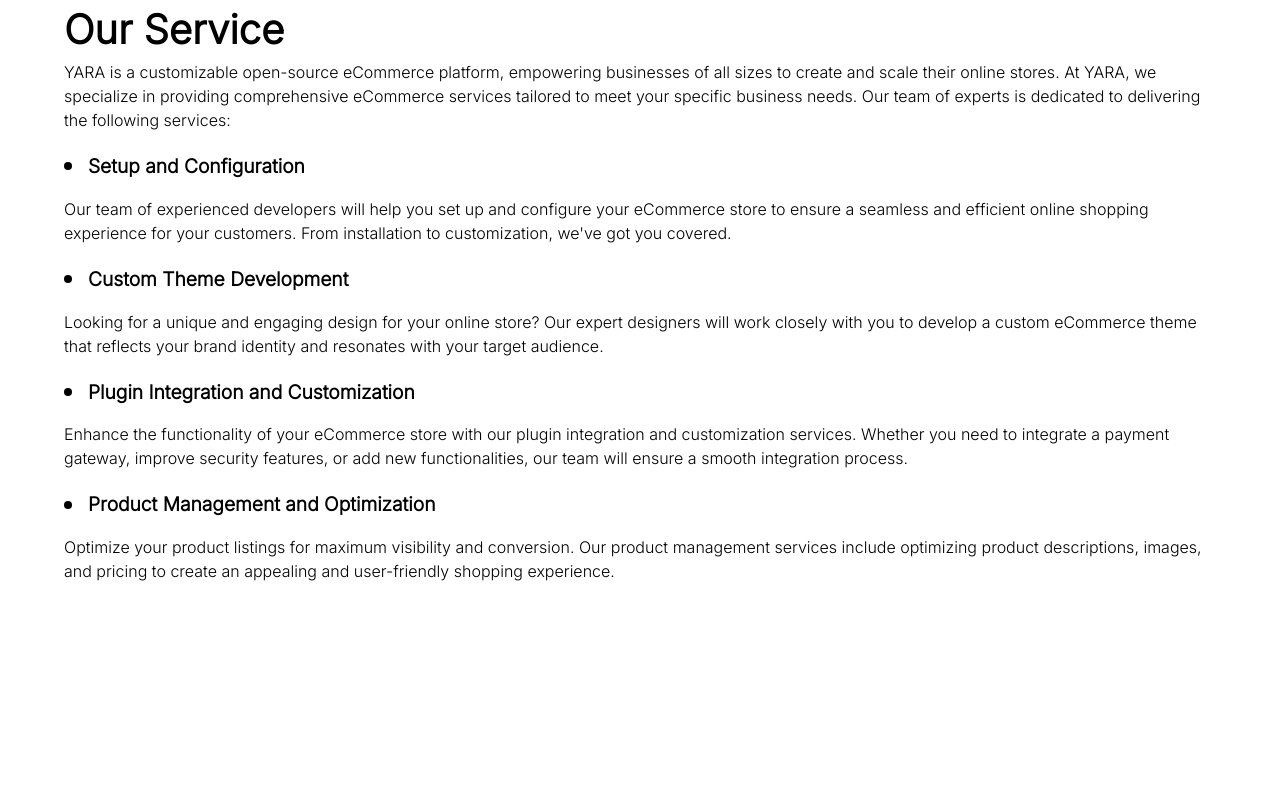
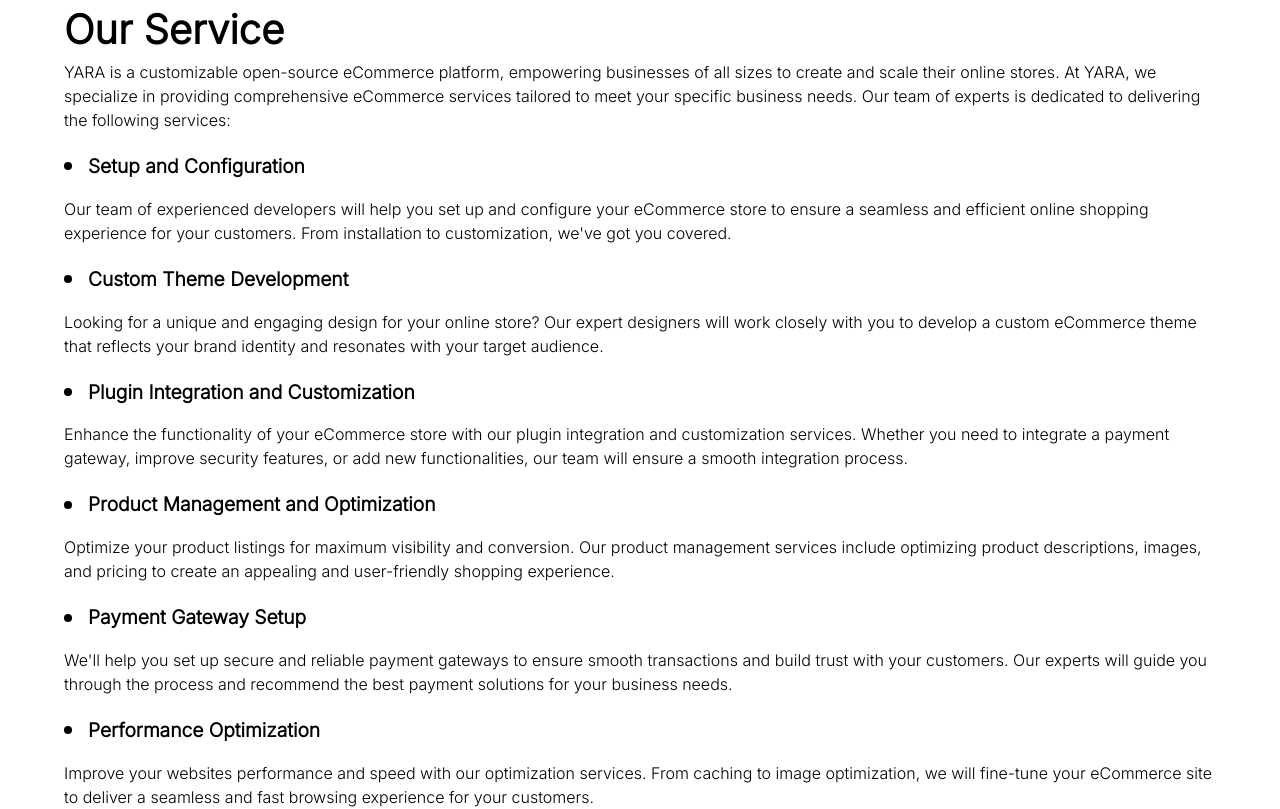
Before and after one commit to Dearbornadeolu/treekle-soft, a React (Vite) app: page /services in a window 1280 px wide. Built offline with nearby package versions, Linux system fonts and the light colour scheme.

Commit message:
Services done

```diff
--- a/src/comp/Services.jsx
+++ b/src/comp/Services.jsx
@@ -36,6 +36,18 @@
                 Optimize your product listings for maximum visibility and conversion. Our product management services include optimizing product descriptions, images, and pricing to create an appealing and user-friendly shopping experience.
                 </p>
             </li>
+            <li className="mt-5">
+                <h1 className="flex items-center gap-4 text-[1.2rem] font-bold"><div className="bg-black w-[8px] h-[8px] rounded-full"></div> Payment Gateway Setup</h1>
+                <p className="mt-4">
+                We'll help you set up secure and reliable payment gateways to ensure smooth transactions and build trust with your customers. Our experts will guide you through the process and recommend the best payment solutions for your business needs.
+                </p>
+            </li>
+            <li className="mt-5">
+                <h1 className="flex items-center gap-4 text-[1.2rem] font-bold"><div className="bg-black w-[8px] h-[8px] rounded-full"></div> Performance Optimization</h1>
+                <p className="mt-4">
+                Improve your websites performance and speed with our optimization services. From caching to image optimization, we will fine-tune your eCommerce site to deliver a seamless and fast browsing experience for your customers.
+                </p>
+            </li>
         </ul>
     </div>
     </>
```
